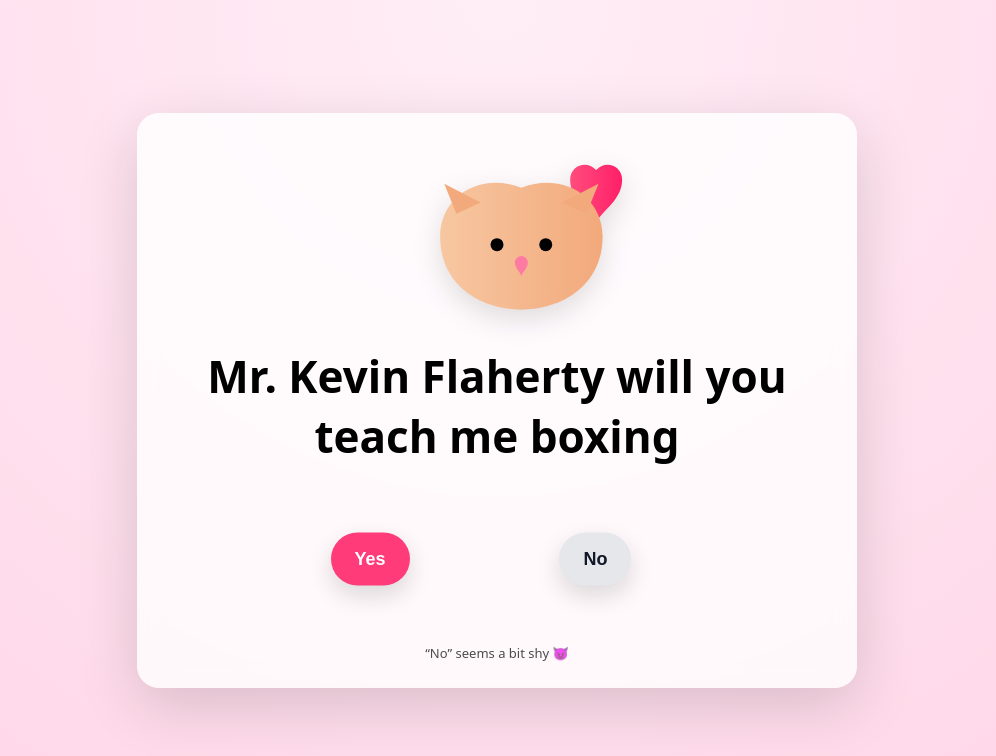
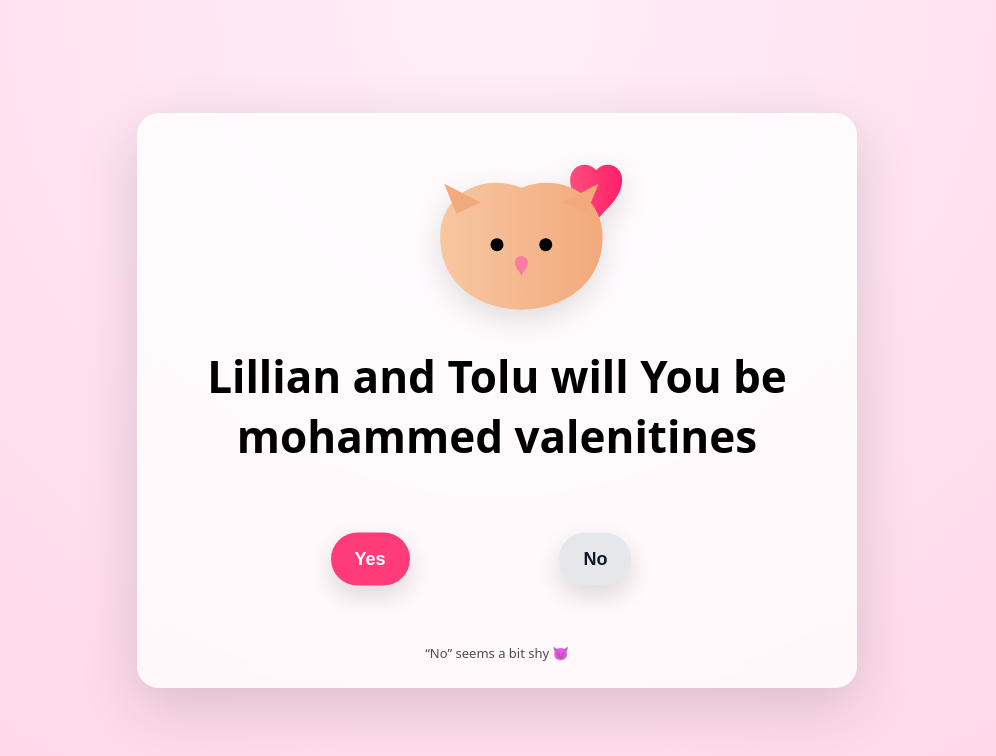
Before and after one commit to epicgamesyousef218-lab/love, a plain HTML site: page index.html in a window 1280 px wide. Shown: the whole page, without its empty margins (143-1139 px from the left). Drawn offline with nearby package versions, Linux system fonts and the light colour scheme.

Commit message:
Update index.html

```diff
--- a/index.html
+++ b/index.html
@@ -171,7 +171,7 @@
             fill="#ff7aa2"/>
     </svg>
 
-    <h1>Mr. Kevin Flaherty will you teach me boxing</h1>
+    <h1>Lillian and Tolu will You be mohammed valenitines</h1>
 
     <section class="button-zone" id="zone">
       <button id="yesBtn">Yes</button>
```
